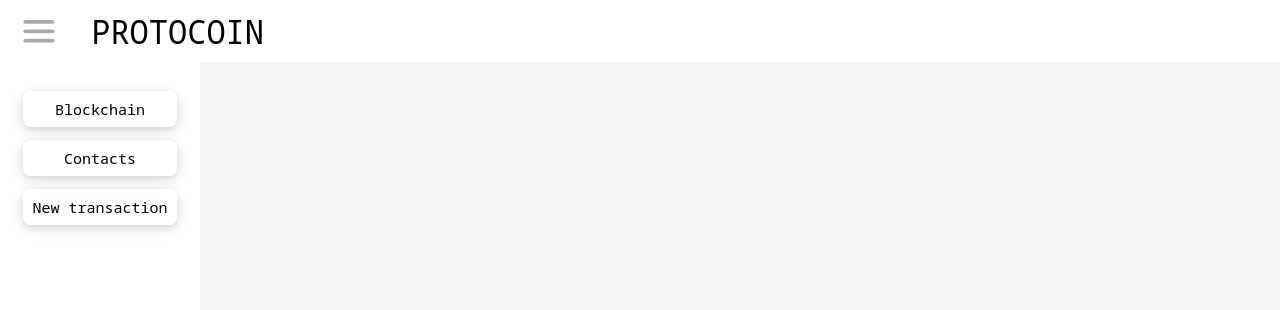
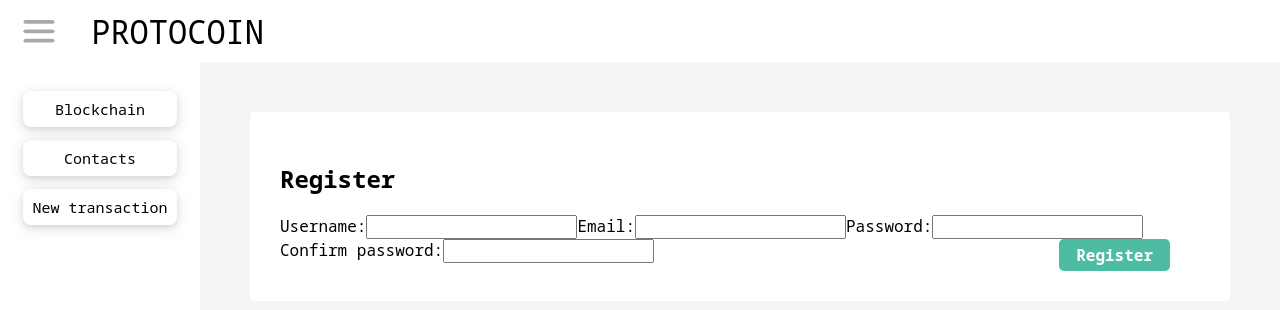
Before and after one commit to sockatprotocoin/protocoin-frontend, a React (Create React App) app: page /register in a window 1280 px wide. Shown: the top 310 px of the page. Built offline with nearby package versions, Linux system fonts and the light colour scheme; the HTML template or start-up script is replaced by a standard one.

Commit message:
feat: add Login and RegisterForm

```diff
--- a/src/api/Api.js
+++ b/src/api/Api.js
@@ -51,4 +51,8 @@ export default class Api {
         let transactionsValues = Object.values(transactions);
         return this.init().post('transaction/'+ idUser, transactionsValues)
     }
+
+    addUser = (user) => {
+        return this.init().post('user/', user)
+    }
 }
--- a/src/components/MainContent.js
+++ b/src/components/MainContent.js
@@ -5,6 +5,8 @@ import Contacts from '../pages/Contacts';
 import { useSelector } from 'react-redux';
 import './MainContent.css'
 import NewTransaction from '../pages/NewTransaction';
+import Login from '../pages/Login';
+import RegisterForm from '../pages/RegisterForm';
 
 function MainContent() {
     const sidebarOpened = useSelector((state) => state.sidebarOpened)
@@ -15,6 +17,8 @@ function MainContent() {
                 <Route path='/blockchain' element={<Blockchain />} />
                 <Route path='/contacts' element={<Contacts />} />
                 <Route path='/transaction' element={<NewTransaction />} />
+                <Route path='/login' element={<Login/>} />
+                <Route path='/register' element={<RegisterForm/>} />
             </Routes>
         </div>
     )
--- /dev/null
+++ b/src/pages/Login.js
@@ -0,0 +1,71 @@
+import { Component } from "react";
+import Api from "../api/Api";
+
+class Login extends Component{
+    api = new Api()
+
+    constructor(props){
+        super(props);
+        this.state = {
+            user: {
+                username: '',
+                password: ''
+            }
+        }
+    }
+
+    handleSubmit = (event) => {
+        event.preventDefault()
+
+        const user = this.state.user
+        let response
+
+        this.api.login(user)
+            .then(res => {
+                response = res
+                return res.json()
+            })
+            .then(
+                (data) => {
+                    if(response.status === 200){
+                        if(data.token) {
+                            //HELP
+                        }
+                    }
+                },
+                (error) => {
+                    //HELP
+                }
+            )
+    }
+
+    handleChange = (event) => {
+        const {name, value} = event.target
+        const  user = {...this.state.user}
+        user[name] = value
+
+        this.setState({
+            user:user
+        })
+
+       // console.log(this.state.user)
+    }
+
+    render(){
+
+        return(
+            <div className="container">
+                <h2>Login</h2>
+                <form method="post" onSubmit={this.handleSubmit}>
+                    <label>Username:</label>
+                    <input name="username" type="text" onChange={this.handleChange}/>
+                    <label>Password:</label>
+                    <input name="password" type="password" onChange={this.handleChange}/>
+                    <input className='button confirm form-element' type="submit" value="Login" />
+                </form>
+            </div>
+        )
+    }
+}
+
+export default Login
--- /dev/null
+++ b/src/pages/RegisterForm.js
@@ -0,0 +1,75 @@
+import { Component } from "react";
+import Api from "../api/Api";
+
+class RegisterForm extends Component {
+    api = new Api()
+
+    constructor(props){
+        super(props);
+        this.state = {
+            user: {
+                username: '',
+                email: '',
+                password: ''
+            }
+        }
+    }
+
+    handleSubmit = (event) => {
+        event.preventDefault()
+
+        let user = this.state.user
+        let{username,email,password} = user
+        let response
+
+        this.api.addUser(user)
+            .then(res => {
+                response = res
+                return res.json()
+            })
+            .then(
+                (data) => {
+                    if(response.status === 200){
+                        //HELP
+                    }
+                },
+                (error) => {
+                    //HELP
+                }
+            )
+    }
+
+    handleChange = (event) => {
+        const {name, value} = event.target
+        const  user = {...this.state.user}
+        user[name] = value
+
+        this.setState({
+            user:user
+        })
+
+       // console.log(this.state.user)
+    }
+
+    render(){
+
+        return(
+            <div className="container">
+                <h2>Register</h2>
+                <form method="post" onSubmit={this.handleSubmit}>
+                    <label>Username:</label>
+                    <input name="username" type="text" onChange={this.handleChange}/>
+                    <label>Email:</label>
+                    <input name="email" type="text" onChange={this.handleChange}/>
+                    <label>Password:</label>
+                    <input name="password" type="password" onChange={this.handleChange}/>
+                    <label>Confirm password:</label>
+                    <input name="password2" type="password" />
+                    <input className='button confirm form-element' type="submit" value="Register" />
+                </form>
+            </div>
+        )
+    }
+}
+
+export default RegisterForm
```
